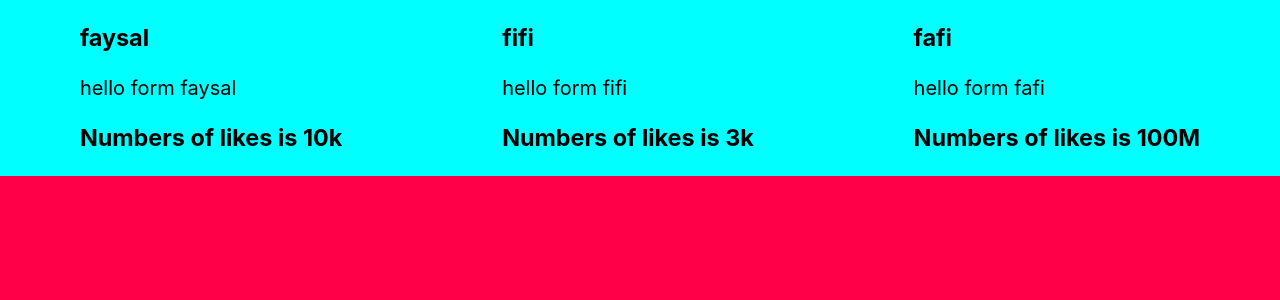
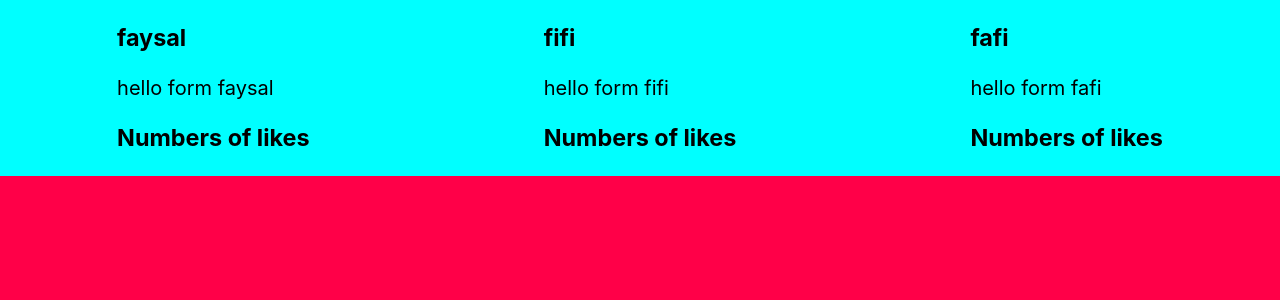
Before and after one commit to faysalsaade/React.js, a React (Create React App) app: page / in a window 1280 px wide. Shown: the top 300 px of the page. Built offline with nearby package versions, Linux system fonts and the light colour scheme.

Commit message:
create new project

```diff
--- a/src/App.js
+++ b/src/App.js
@@ -2,24 +2,32 @@ import Tweet from "./components/tweet";
 import "./App.css";
 import { useState } from "react";
 function App() {
-  const [count, setcount] = useState(0);
+  const [Users, setUsers] = useState([
+    {
+      name: "faysal",
+      message: "hello form faysal",
+      likes: "Numbers of likes ",
+    },
+    {
+      name: "fafi",
+      message: "hello form fafi",
+      likes: "Numbers of likes ",
+    },
+    {
+      name: "fifi",
+      message: "hello form fifi",
+      likes: "Numbers of likes ",
+    },
+  ]);
   return (
     <div className="app">
       <Tweet
         name="faysal"
         message="hello form faysal"
-        likes="Numbers of likes is 10k"
+        likes="Numbers of likes  "
       />
-      <Tweet
-        name="fifi"
-        message="hello form fifi"
-        likes="Numbers of likes is 3k"
-      />
-      <Tweet
-        name="fafi"
-        message="hello form fafi"
-        likes="Numbers of likes is 100M"
-      />
+      <Tweet name="fifi" message="hello form fifi" likes="Numbers of likes" />
+      <Tweet name="fafi" message="hello form fafi" likes="Numbers of likes" />
       {/* <button
         onClick={function () {
           setcount(count + 1);
```
